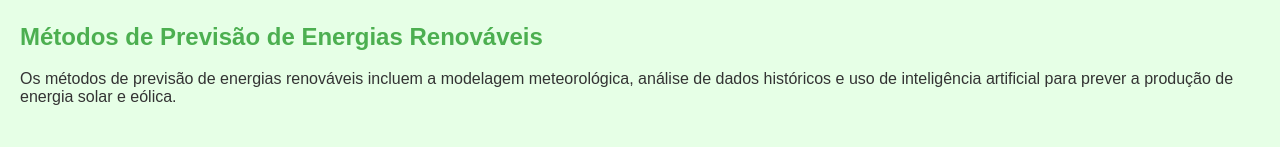
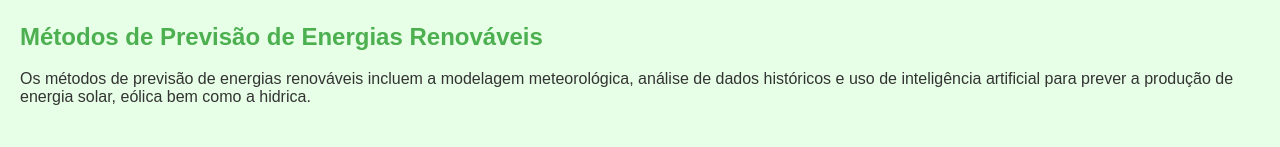
Before and after one commit to tmantono/energia-renovavel, a plain HTML site: page index.html in a window 1280 px wide. Shown: the part 581-728 px from the top of the page. Drawn offline with Linux system fonts and the light colour scheme.

Commit message:
Add files via upload

```diff
--- a/index.html
+++ b/index.html
@@ -80,7 +80,7 @@
 
         <section id="forecasting" class="section">
             <h2>Métodos de Previsão de Energias Renováveis</h2>
-            <p>Os métodos de previsão de energias renováveis incluem a modelagem meteorológica, análise de dados históricos e uso de inteligência artificial para prever a produção de energia solar e eólica.</p>
+            <p>Os métodos de previsão de energias renováveis incluem a modelagem meteorológica, análise de dados históricos e uso de inteligência artificial para prever a produção de energia solar, eólica bem como a hidrica.</p>
         </section>
 
         <section id="technologies" class="section">
```
